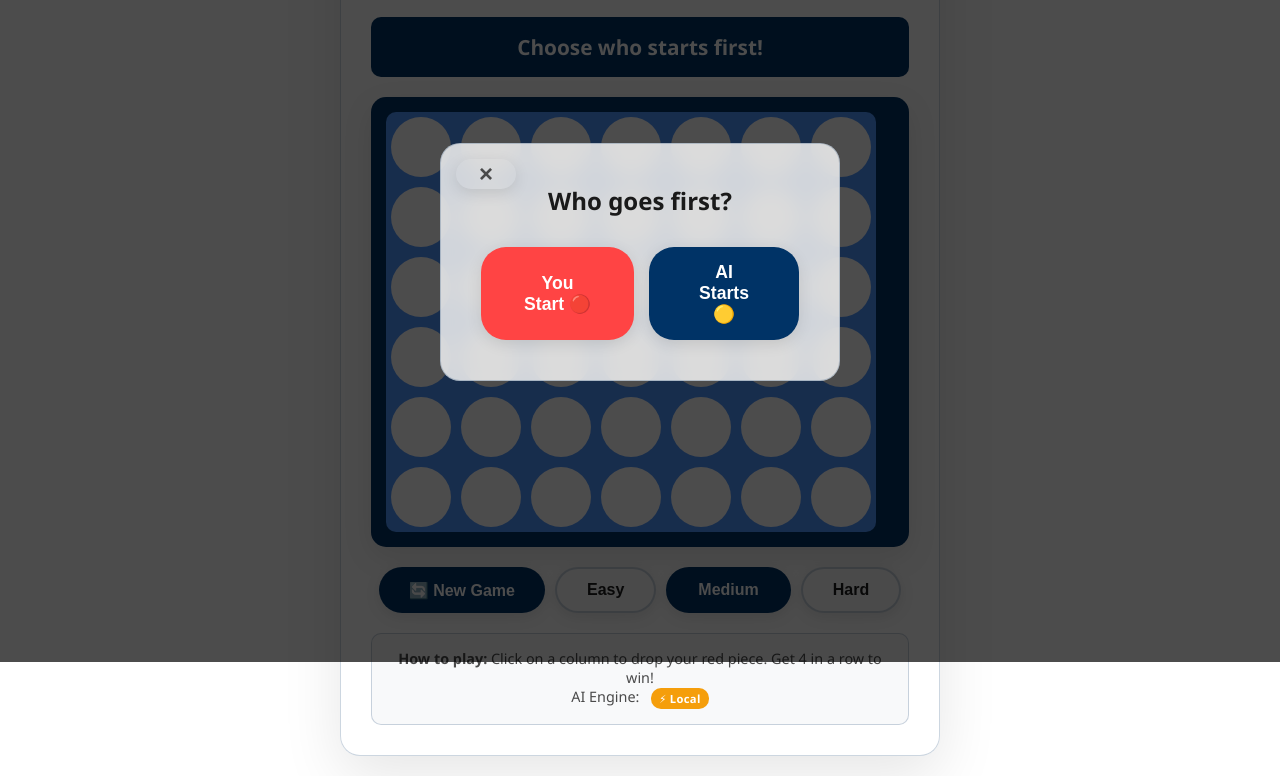
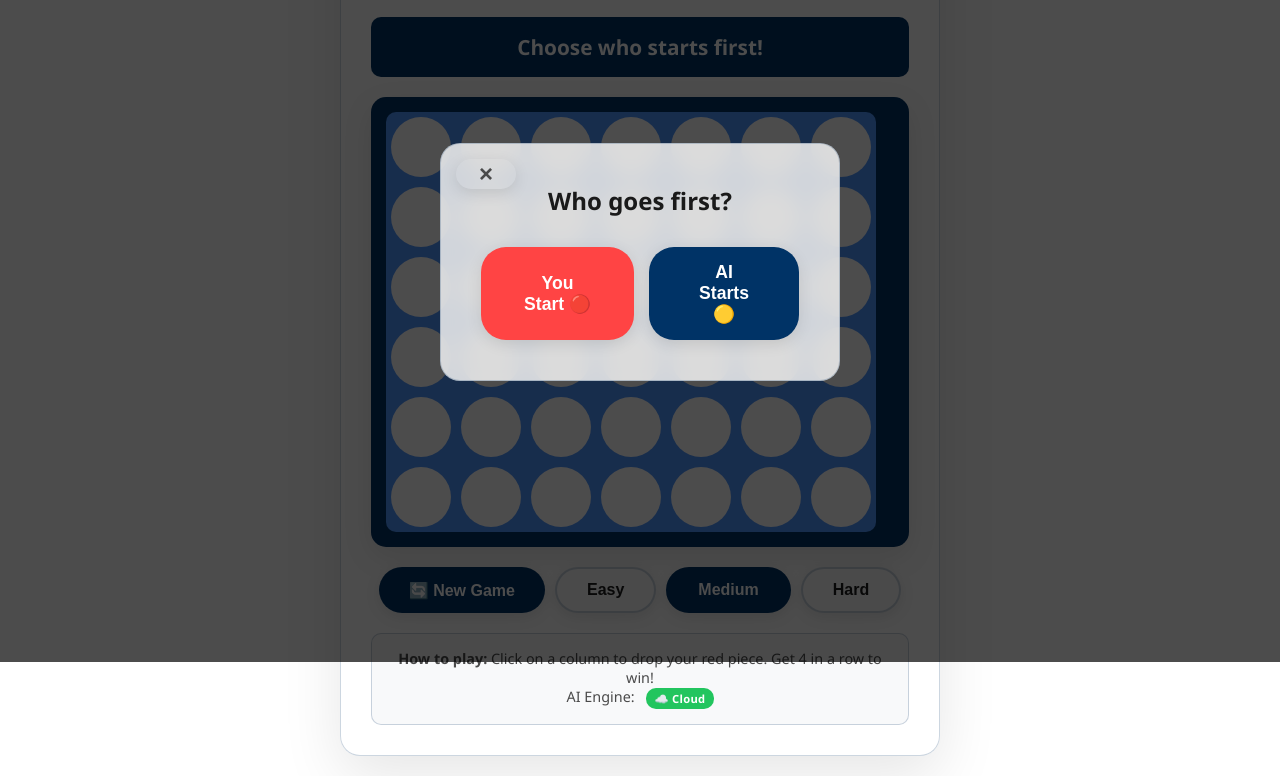
Before and after one commit to ShreyasMuzumdar/connect-4, a plain HTML site: page index.html in a window 1280 px wide. Shown: the part 138-914 px from the top of the page. Drawn offline with Linux system fonts and the light colour scheme.

Commit message:
connect4

```diff
--- a/index.html
+++ b/index.html
@@ -426,18 +426,17 @@
     </div>
 
     <script>
-        // ─── Firebase Configuration ───────────────────────────────────────────────
-        // Replace these placeholder values with your actual Firebase project config.
-        // You can find these in the Firebase console under Project Settings > General.
+        // Your web app's Firebase configuration
+        // For Firebase JS SDK v7.20.0 and later, measurementId is optional
         const firebaseConfig = {
-            apiKey: "YOUR_API_KEY",
-            authDomain: "YOUR_PROJECT.firebaseapp.com",
-            projectId: "YOUR_PROJECT_ID",
-            storageBucket: "YOUR_PROJECT.appspot.com",
-            messagingSenderId: "YOUR_MESSAGING_SENDER_ID",
-            appId: "YOUR_APP_ID"
+            apiKey: "AIzaSyCjpA7Wrnhu4vjXfADOE6G2qttkx96edR0",
+            authDomain: "connect4-fddd4.firebaseapp.com",
+            projectId: "connect4-fddd4",
+            storageBucket: "connect4-fddd4.firebasestorage.app",
+            messagingSenderId: "304984319124",
+            appId: "1:304984319124:web:ed84e3ea1cb234ba738081",
+            measurementId: "G-PYBMDS8CLY"
         };
-
         // Initialise Firebase and the callable Cloud Function
         let getAIMoveCloud = null;
         let useCloudAI = false;
```
